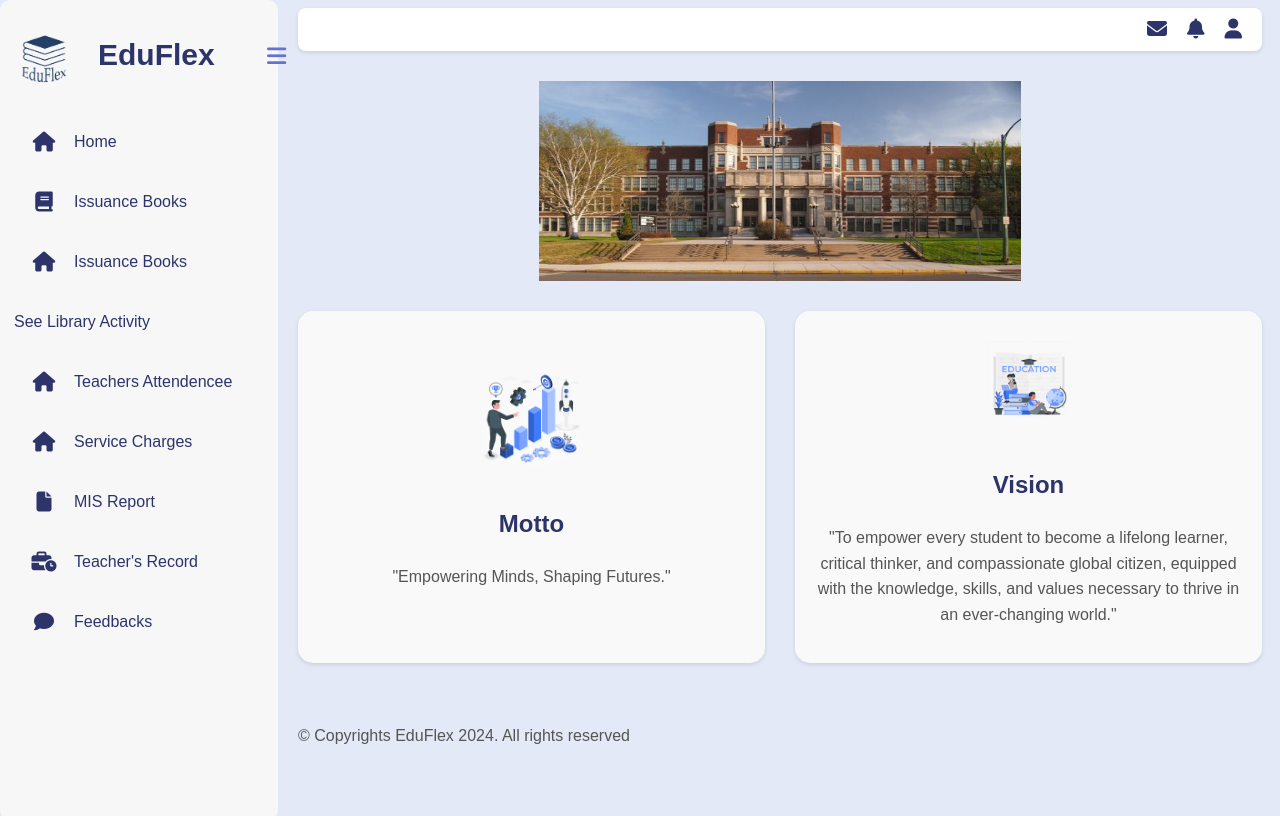
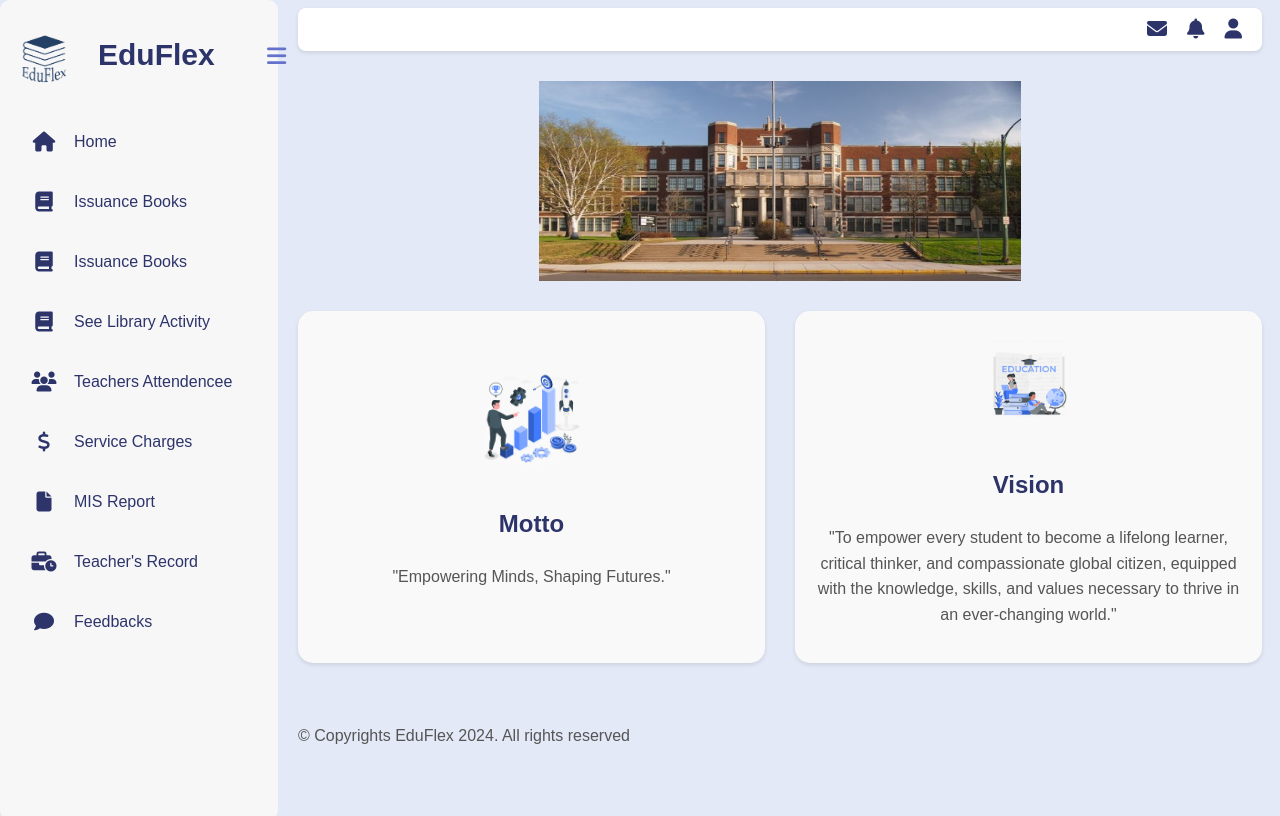
Before and after one commit to nikilasilva/EduFlex, a PHP site: page /EduFlex/ in a window 1280 px wide. Run offline with PHP 8.4, Linux system fonts and the light colour scheme; some libraries are stand-ins or nearby versions.

Commit message:
update nav bar icans

```diff
--- a/app/views/inc/nonAcademic/sidebar_nonAcademic.php
+++ b/app/views/inc/nonAcademic/sidebar_nonAcademic.php
@@ -16,11 +16,11 @@
     <div class="menu">
         <ul class="menu-links">
             <li class="nav-links"><a href="<?php echo URLROOT ?>/Dashboard/index"><i class="fa-solid fa-house icon"></i><span class="text nav-text">Home</span></a></li>
-            <li class="nav-links"><a href="<?php echo URLROOT ?>/NonAcademic/Issuance_books"><i class="fa-solid fa-book icon" aria-hidden="true"></i><span class="text nav-text">Issuance Books</span></a></li>
-            <li class="nav-links"><a href="<?php echo URLROOT ?>/NonAcademic/ReceipfBooks"><i class="fa-solid fa-house icon"></i><span class="text nav-text">Issuance Books</span></a></li>
-            <li class="nav-links"><a href="<?php echo URLROOT ?>/NonAcademic/viewActivities"><i class="fa-sharp-duotone fa-light fa-book-copy"></i><span class="text nav-text">See Library Activity</span></a></li>
-            <li class="nav-links"><a href="<?php echo URLROOT ?>/NonAcademic/TeachersAttendencee"><i class="fa-solid fa-house icon"></i><span class="text nav-text">Teachers Attendencee</span></a></li>
-            <li class="nav-links"><a href="<?php echo URLROOT ?>/NonAcademic/checkServiceCharges"><i class="fa-solid fa-house icon"></i><span class="text nav-text">Service Charges</span></a></li>
+            <li class="nav-links"><a href="<?php echo URLROOT ?>/NonAcademic/Issuance_books"><i class="fa-solid fa-book icon" aria-hidden="true"></i></i><span class="text nav-text">Issuance Books</span></a></li>
+            <li class="nav-links"><a href="<?php echo URLROOT ?>/NonAcademic/ReceipfBooks"><i class="fa-solid fa-book icon"></i><span class="text nav-text">Issuance Books</span></a></li>
+            <li class="nav-links"><a href="<?php echo URLROOT ?>/NonAcademic/viewActivities"><i class="fa-solid fa-book icon"></i><span class="text nav-text">See Library Activity</span></a></li>
+            <li class="nav-links"><a href="<?php echo URLROOT ?>/NonAcademic/TeachersAttendencee"><i class="fa-solid fa-users icon"></i><span class="text nav-text">Teachers Attendencee</span></a></li>
+            <li class="nav-links"><a href="<?php echo URLROOT ?>/NonAcademic/checkServiceCharges"><i class="fa-solid fa-usd icon"></i><span class="text nav-text">Service Charges</span></a></li>
             <li class="nav-links"><a href="#misReport"><i class="fa-solid fa-file icon"></i><span class="text nav-text">MIS Report</span></a></li>
             <li class="nav-links"><a href="<?php echo URLROOT ?>/Teacher/dailyActivities"><i class="fa-solid fa-business-time icon"></i><span class="text nav-text">Teacher's Record</span></a></li>
             <li class="nav-links"><a href="<?php echo URLROOT ?>/Feedback/index"><i class="fa-solid fa-comment icon"></i><span class="text nav-text">Feedbacks</span></a></li>
```
